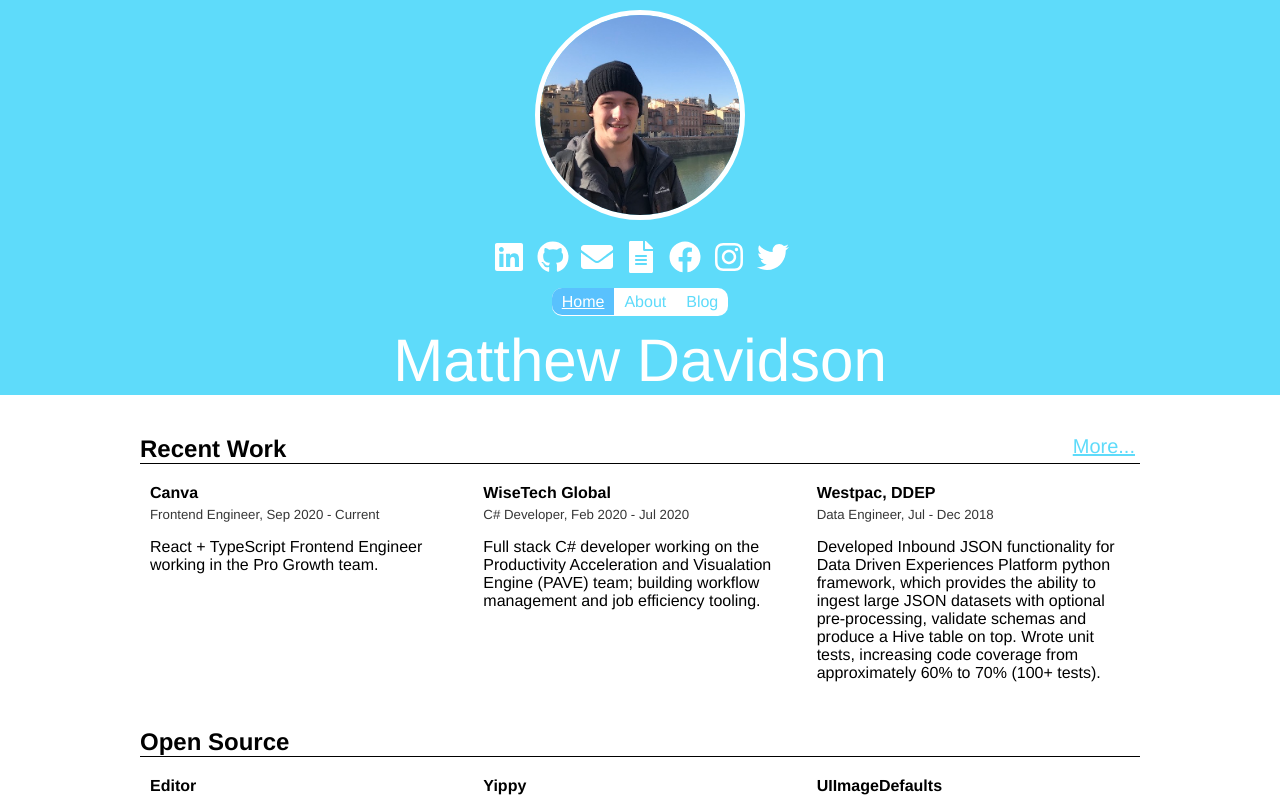
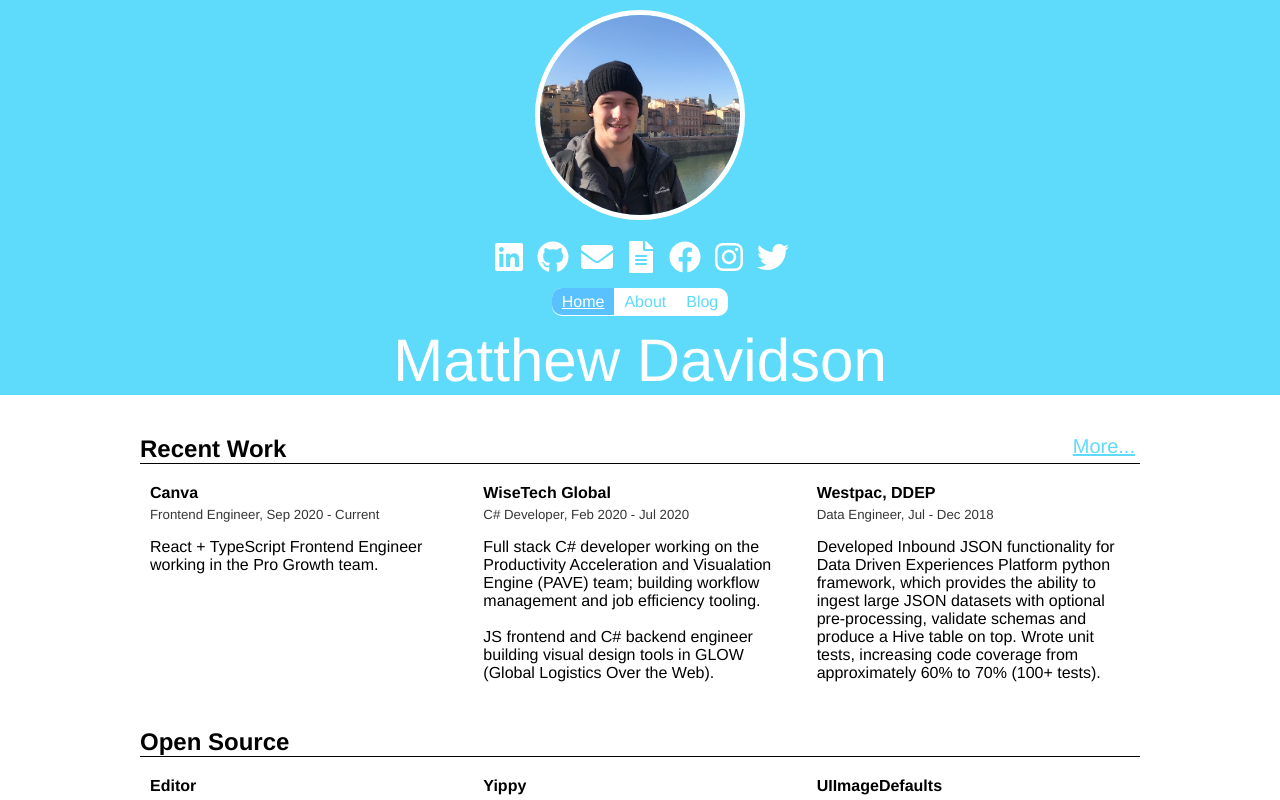
Before and after one commit to mattDavo/mattdavo.com, a React (Create React App) app: page / in a window 1280 px wide. Shown: the top 800 px of the page. Built offline with nearby package versions, Linux system fonts and the light colour scheme.

Commit message:
Updated work.

```diff
--- a/src/home/Home.css
+++ b/src/home/Home.css
@@ -69,6 +69,10 @@
     max-width:100%;
 }
 
+.section-item-body {
+    white-space: pre-wrap;
+}
+
 /* Medium screen: content width is flexible. */
 @media (min-width: 800px) {
     .section-item {
--- a/src/home/HomeData.json
+++ b/src/home/HomeData.json
@@ -12,7 +12,7 @@
                 "id": "wisetech",
                 "title": "WiseTech Global",
                 "subtitle": "C# Developer, Feb 2020 - Jul 2020",
-                "body": "Full stack C# developer working on the Productivity Acceleration and Visualation Engine (PAVE) team; building workflow management and job efficiency tooling.",
+                "body": "Full stack C# developer working on the Productivity Acceleration and Visualation Engine (PAVE) team; building workflow management and job efficiency tooling.\n\nJS frontend and C# backend engineer building visual design tools in GLOW (Global Logistics Over the Web).",
                 "link": null
             },
             {
```
